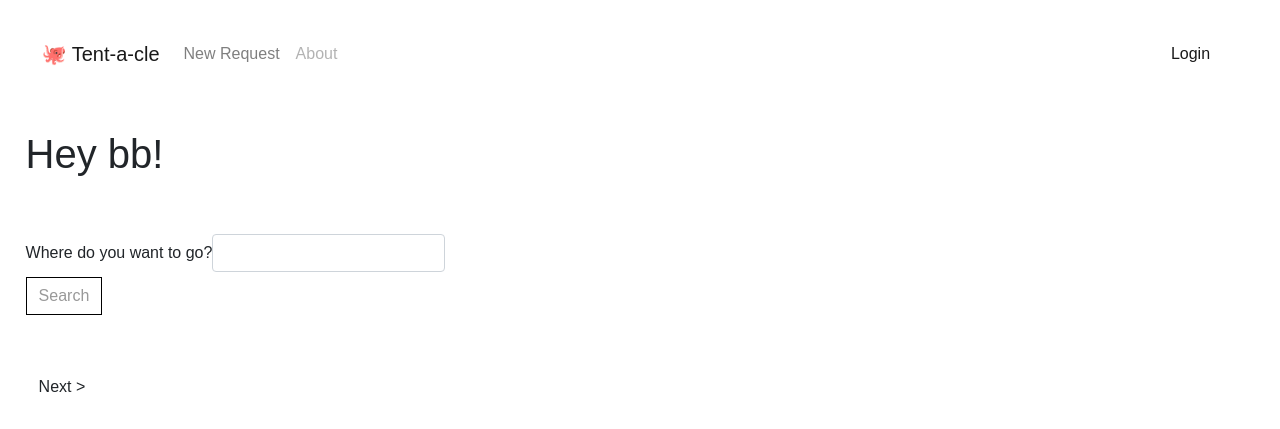
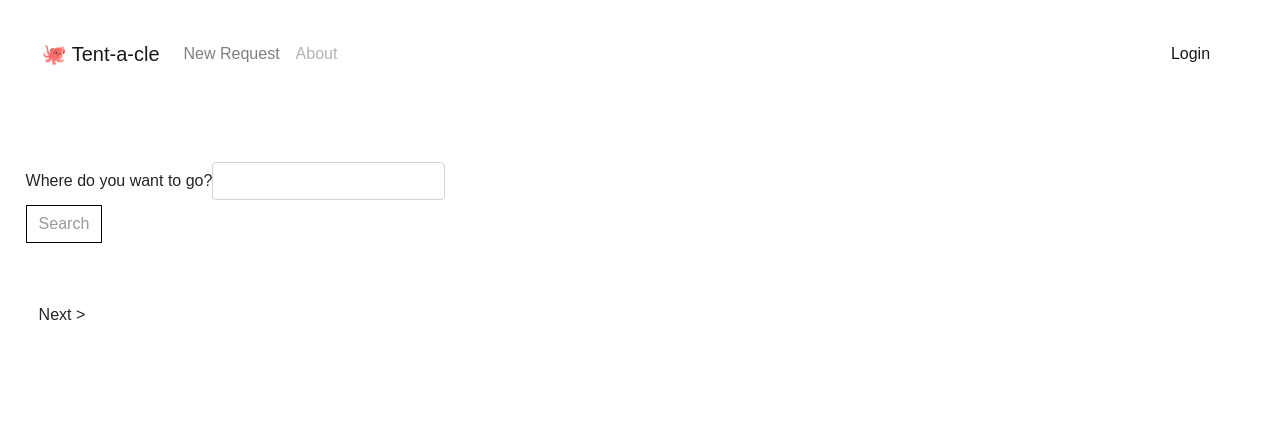
Before and after one commit to brittanynm/campsite-checker, a Flask app: page / in a window 1280 px wide. Shown: the top 429 px of the page. Run offline with Flask 2, Linux system fonts and the light colour scheme; data that the repository does not hold is empty; some libraries are stand-ins or nearby versions.

Commit message:
Styling changes

```diff
--- a/templates/homepage.html
+++ b/templates/homepage.html
@@ -1,8 +1,8 @@
 {% extends 'base.html' %}
 {% block content %}
     <div id="homepage-block">
-        <br><br>
-        <h1 id="homepage-title">Hey bb!</h1>
+        <br>
+        <h1 id="homepage-title"></h1>
     </div>
 
     <div class="row">
```
